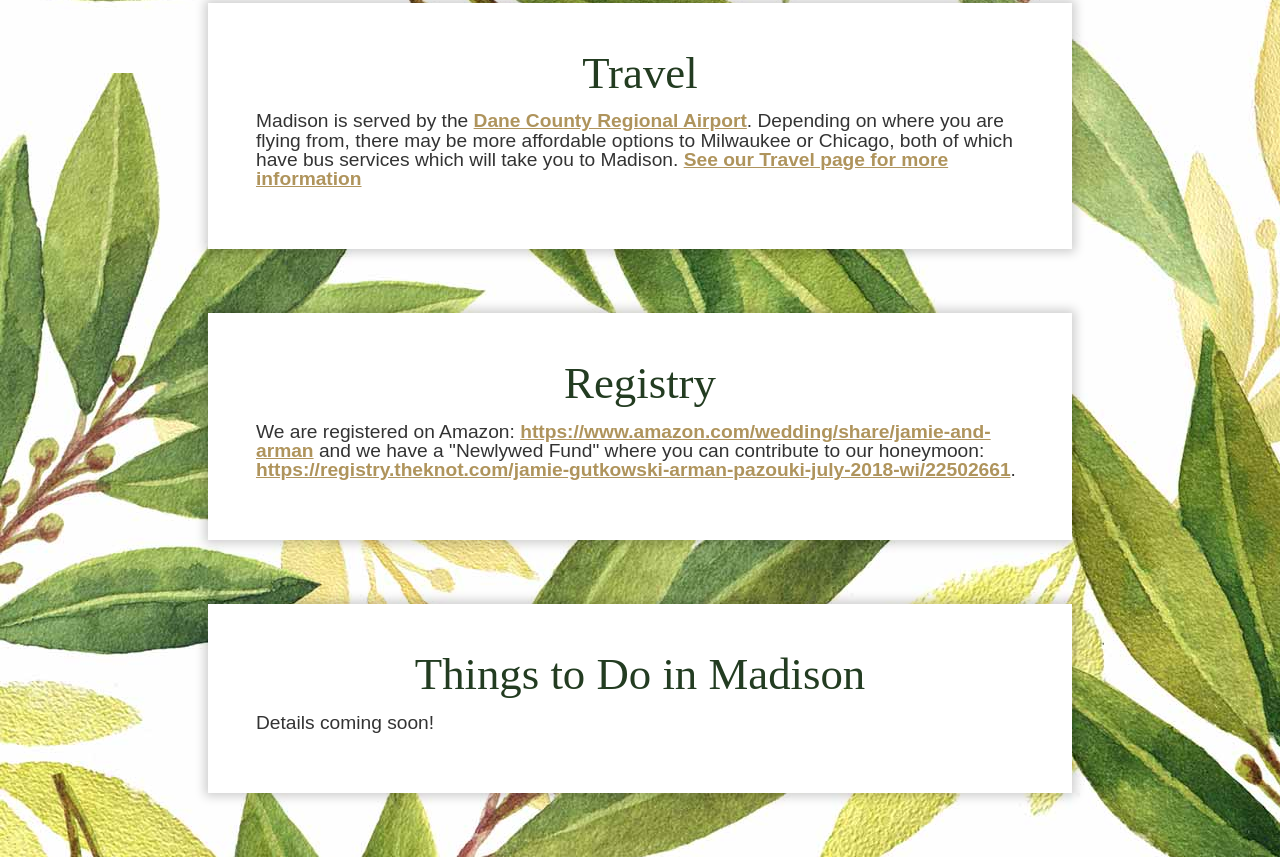
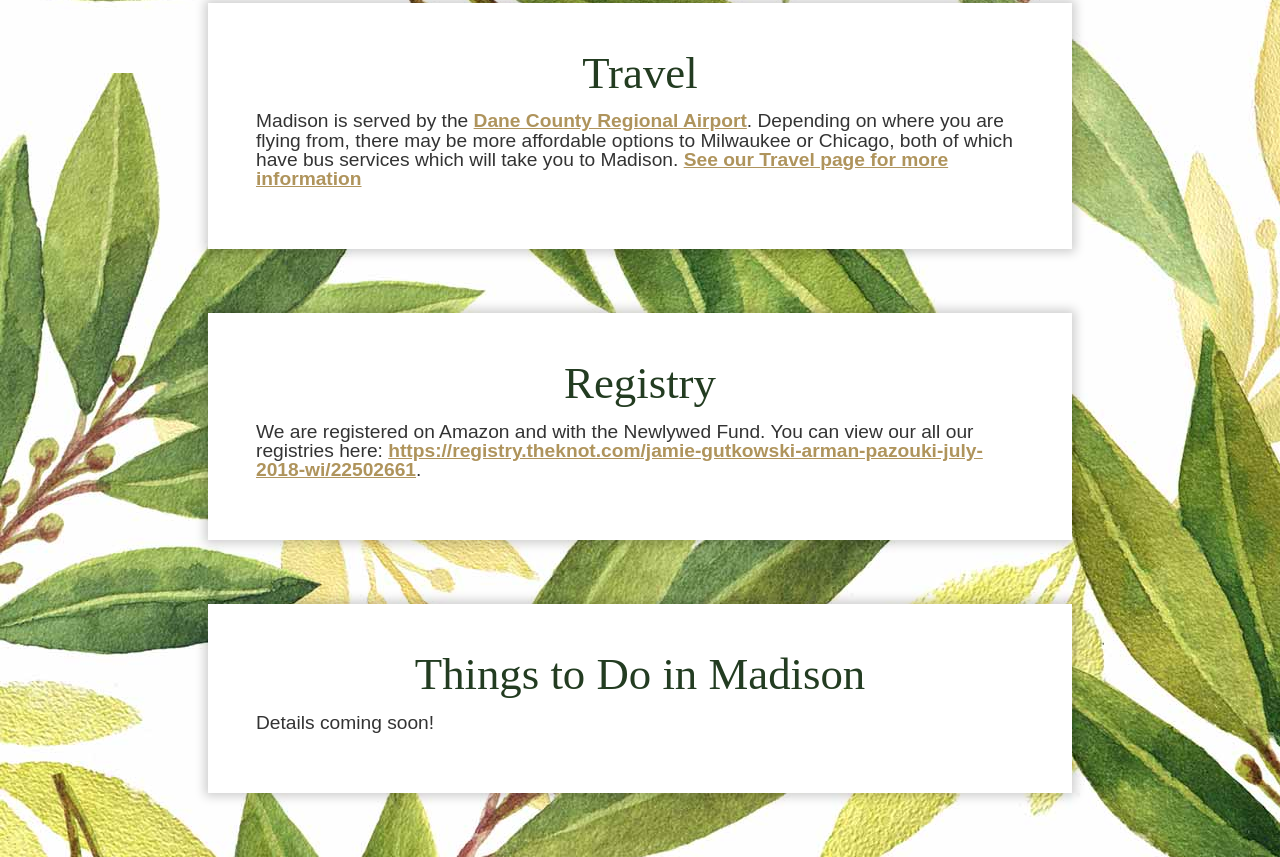
Before and after one commit to jamiegutkowski/wedding, a website: page index.html in a window 1280 px wide. Shown: the part 1527-2384 px from the top of the page. Drawn offline with Linux system fonts and the light colour scheme; a web font is replaced by a local one.

Commit message:
updates registry info again

```diff
--- a/index.html
+++ b/index.html
@@ -133,7 +133,7 @@
 
 	  	<div class="card">
   			<h2>Registry</h2>
-  			<p>We are registered on Amazon: <a href="https://www.amazon.com/wedding/share/jamie-and-arman">https://www.amazon.com/wedding/share/jamie-and-arman</a> and we have a "Newlywed Fund" where you can contribute to our honeymoon: <a href="https://registry.theknot.com/jamie-gutkowski-arman-pazouki-july-2018-wi/22502661">https://registry.theknot.com/jamie-gutkowski-arman-pazouki-july-2018-wi/22502661</a>.</p>
+  			<p>We are registered on Amazon and with the Newlywed Fund. You can view our all our registries here: <a href="https://registry.theknot.com/jamie-gutkowski-arman-pazouki-july-2018-wi/22502661">https://registry.theknot.com/jamie-gutkowski-arman-pazouki-july-2018-wi/22502661</a>.</p>
 		</div>
 
 
```
Also changed, not shown: registry.html (+1 -1 lines).
